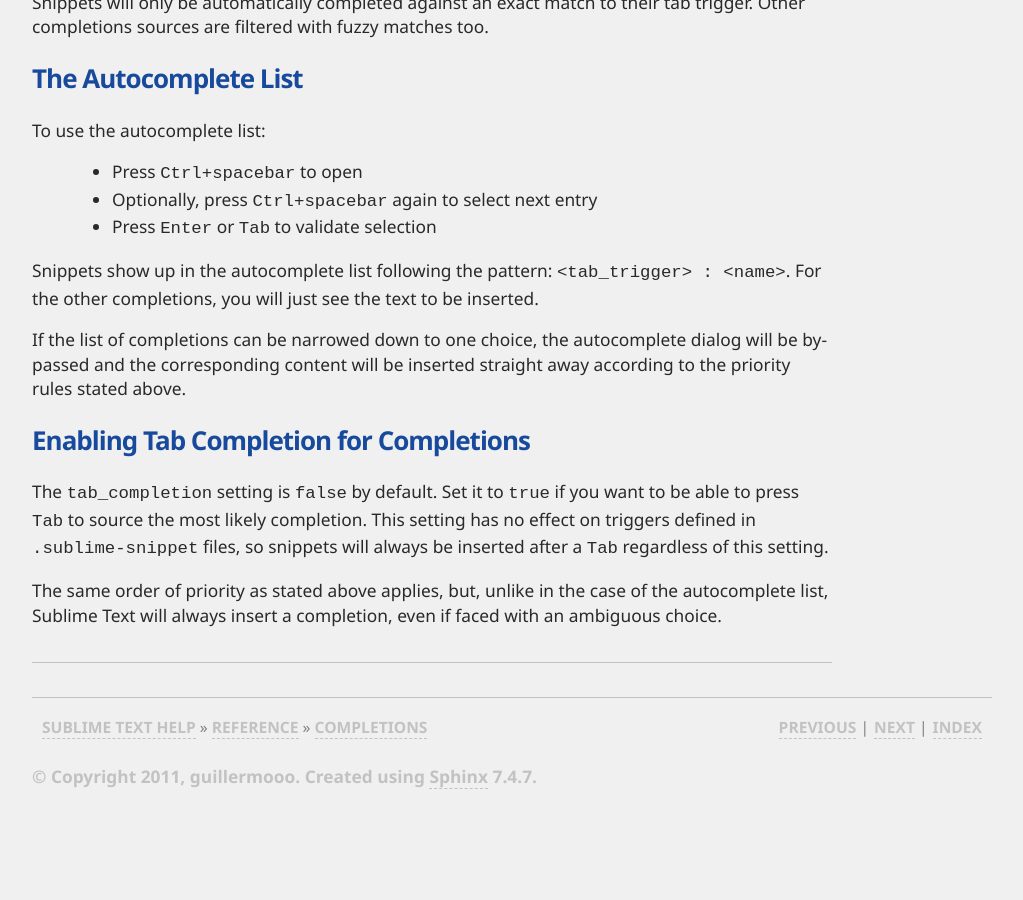
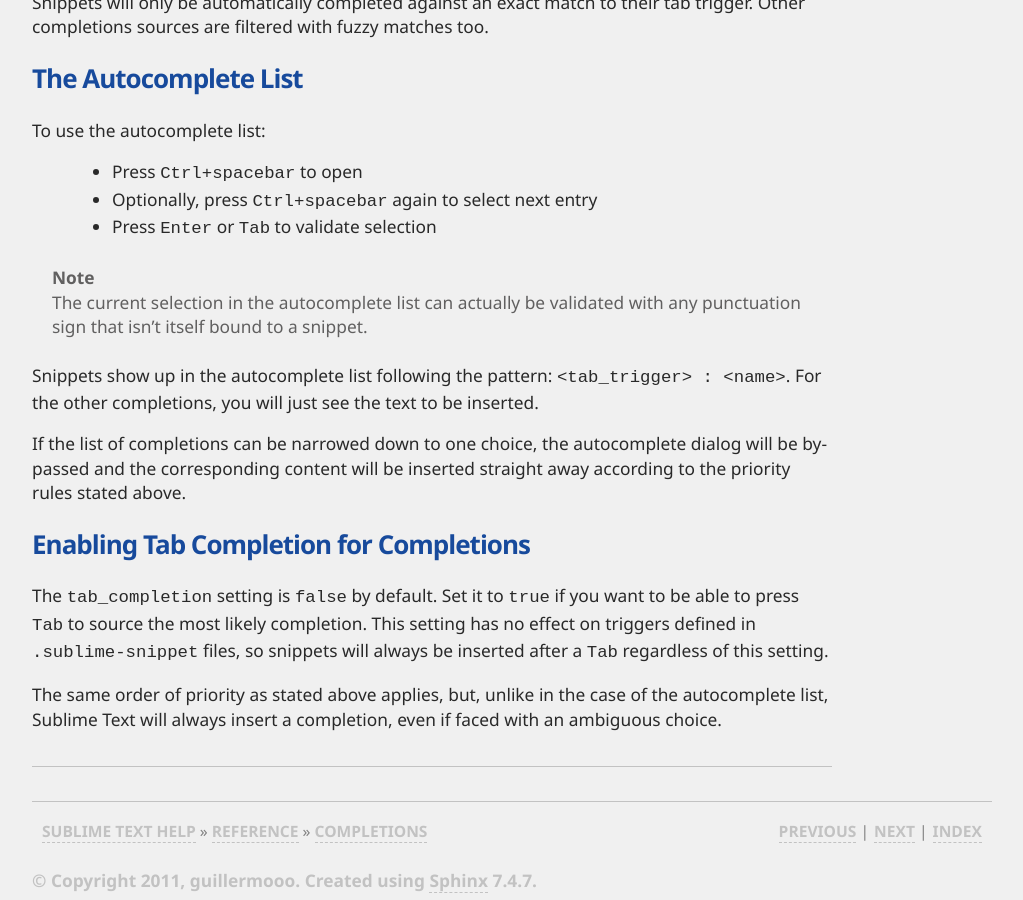
Before and after one commit to guillermooo/sublime-undocs, a Sphinx documentation site: the page built from source/reference/completions.rst, in a window 1280 px wide and 900 px high, scrolled down 1887 px. Shown: the whole window, without its empty margins (128-1151 px from the left). Built offline with Sphinx 7.4.7, drawn with Linux system fonts in a browser that asks for light colours; before the commit the page ends 2683 px from its top, so only the background shows below that.

Commit message:
Revised docs.

```diff
--- a/source/basic_concepts.rst
+++ b/source/basic_concepts.rst
@@ -20,7 +20,7 @@ data directory. This is a platform-dependent location:
 * **Linux**: :file:`~/.Sublime Text 2`
 * **Portable Installation**: :file:`Sublime Text 2/Data`
 
-The :file:`Packages/Path`
+The :file:`Packages` Path
 =========================
 
 This is a location within the data directory that we'll keep referring to again
--- a/source/extensibility/completions.rst
+++ b/source/extensibility/completions.rst
@@ -1,6 +1,10 @@
 ===========
 Completions
 ===========
+
+.. warning::
+	This topic is a draft and doesn't reflect the exact behavior of completions
+	in the latest version of the editor.
 
 .. seealso::
 
--- a/source/reference/completions.rst
+++ b/source/reference/completions.rst
@@ -94,6 +94,10 @@ To use the autocomplete list:
 	* Optionally, press :kbd:`Ctrl+spacebar` again to select next entry
 	* Press :kbd:`Enter` or :kbd:`Tab` to validate selection
 
+.. note::
+	The current selection in the autocomplete list can actually be validated with
+	any punctuation sign that isn't itself bound to a snippet.
+
 Snippets show up in the autocomplete list following the pattern:
 ``<tab_trigger> : <name>``. For the other completions, you will just see the
 text to be inserted.
```
